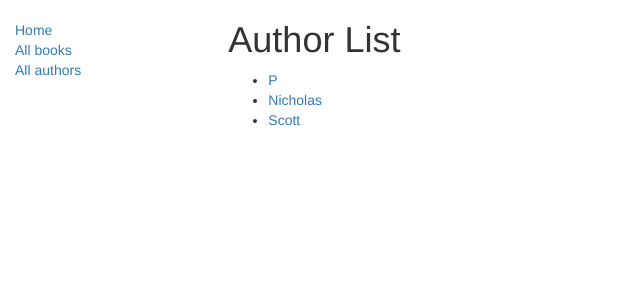
After one commit to EdFabS/locallibrary, a Django app: page /catalogo/authors/ in a window 1280 px wide. The commit adds this page. Shown: the top 300 px of the page, without its empty margins (0-640 px from the left). Run offline with Django 3.2, Linux system fonts and the light colour scheme; data comes from the database, SQL or seed files in the repository; both versions use the stored data as it was after the commit; some libraries are stand-ins or nearby versions.

Commit message:
today is implemented the author detail and author list ans sessions

```diff
--- a/catalogo/models.py
+++ b/catalogo/models.py
@@ -96,16 +96,15 @@ class Author(models.Model):
 	date_of_birth = models.DateField(null=True, blank=True)
 	date_of_death = models.DateField('Died', null=True, blank=True)
 
-	def get_absolute_url(self):
-		"""
-		Retorna la url para acceder a una instancia particular de un autor.
-		"""
-		return reverse('author-detal', args=[str(self.id)])
-
-
 	def __str__(self):
 		"""
 		String para representar el Objeto Modelo
 		"""
 		#pass
 		return '%s, %s' % (self.last_name, self.first_name)
+
+	def get_absolute_url(self):
+		"""
+		Retorna la url para acceder a una instancia particular de un autor.
+		"""
+		return reverse('author-detail', args=[str(self.id)])
--- a/catalogo/templates/base_generic.html
+++ b/catalogo/templates/base_generic.html
@@ -24,7 +24,7 @@
       <ul class="sidebar-nav">
           <li><a href="{% url 'index' %}">Home</a></li>
           <li><a href="{% url 'books' %}">All books</a></li>
-          <li><a href="">All authors</a></li>
+          <li><a href="{% url 'authors' %}"">All authors</a></li>
       </ul>
      {% endblock %}
       </div>
--- /dev/null
+++ b/catalogo/templates/catalogo/author_detail.html
@@ -0,0 +1,6 @@
+{% extends "base_generic.html" %}
+
+{% block content %}
+	<h1>Title: {{ author.first_name }}</h1>
+
+{% endblock %}
--- /dev/null
+++ b/catalogo/templates/catalogo/author_list.html
@@ -0,0 +1,19 @@
+{% extends "base_generic.html" %}
+
+{% block content %}
+	<h1>Author List</h1>
+
+	{% if author_list %}
+	<ul>
+		{% for author in author_list %}
+		<li>
+			<a href="{{ author.get_absolute_url	}}">{{ author.first_name }}</a>
+		</li>
+		{% endfor %}
+	</ul>
+	<ul>
+	{% else %}
+		<p>There are no Authors in the library.</p>
+	</ul>
+	{% endif %}
+{% endblock %}
--- a/catalogo/templates/index.html
+++ b/catalogo/templates/index.html
@@ -15,4 +15,7 @@
     <li><strong>Authors:</strong> {{ num_authors }}</li>
   </ul>
 
+  <p>You have visited this page {{ num_visits }}{% if num_visits == 1 %} time{% else %} times{% endif %}.</p>
+
+
 {% endblock %}
--- a/catalogo/urls.py
+++ b/catalogo/urls.py
@@ -8,4 +8,6 @@ urlpatterns = [
 	url(r'^$', views.index, name='index'),
 	url(r'^books/$', views.BookListView.as_view(), name='books'),
 	url(r'^book/(?P<pk>\d+)$', views.BookDetailView.as_view(), name='book-detail'),
+	url(r'^authors/$', views.AuthorListView.as_view(), name='authors'),
+	url(r'^author/(?P<pk>\d+)$', views.AuthorDetailView.as_view(), name='author-detail'),
 ]
--- a/catalogo/views.py
+++ b/catalogo/views.py
@@ -18,11 +18,15 @@ def index(request):
 	num_instances_available=BookInstance.objects.filter(status__exact='a').count()
 	num_authors=Author.objects.count() # el 'all()' esta implicito por defecto
 
+	# Number of visits to this view, as counted in the session variable.
+	num_visits=request.session.get('num_visits', 0)
+	request.session['num_visits'] = num_visits+1
+
 	#Renderiza la plantilla HTML index.html con los datos en la variable contexto
 	return render(
 		request,
 		'index.html',
-		context={'num_books':num_books,'num_instances':num_instances,'num_instances_available':num_instances_available,'num_authors':num_authors},
+		context={'num_books':num_books,'num_instances':num_instances,'num_instances_available':num_instances_available,'num_authors':num_authors,'num_visits':num_visits},
 	)
 
 def diferente(request):
@@ -35,3 +39,9 @@ class BookListView(generic.ListView):
 class BookDetailView(generic.DetailView):
 	model = Book
 	paginate_by = 10
+
+class AuthorListView(generic.ListView):
+	model = Author
+
+class AuthorDetailView(generic.DetailView):
+	model = Author
```
Also changed, not shown: db.sqlite3, 3 other files.
